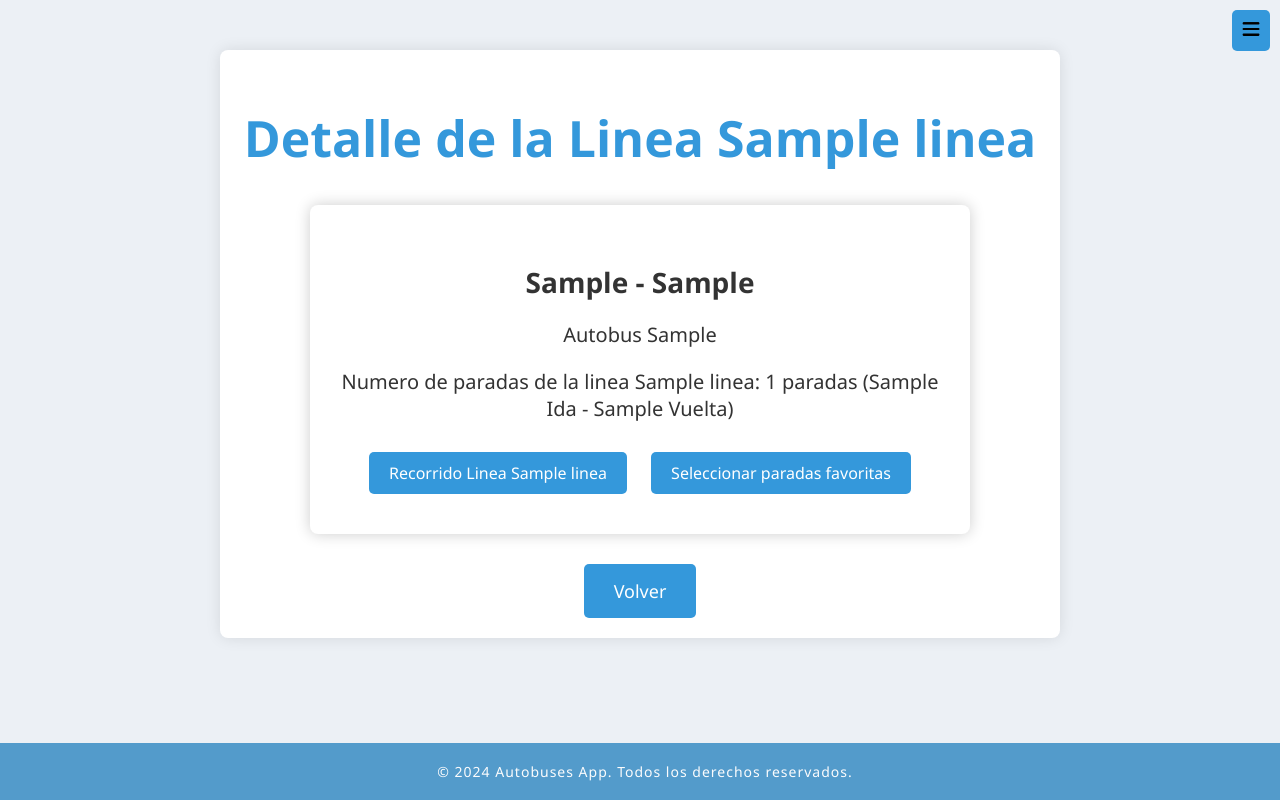
After one commit to nachodorado98/Flask-Autobuses, a Python web app: template python/src/templates/detalle_linea.html in a window 1280 px wide. The commit adds this page. Run offline with Jinja, Linux system fonts and the light colour scheme; the template is opened without the code that fills it: most values are stand-ins (such as "Sample title", 1, 10 or a date in 2020).

Commit message:
Creacion pagina detalle linea

```diff
--- a/python/src/__init__.py
+++ b/python/src/__init__.py
@@ -2,6 +2,7 @@ from flask import Flask
 
 from .blueprints.inicio import bp_inicio
 from .blueprints.anadir_linea import bp_anadir_linea
+from .blueprints.detalle_linea import bp_detalle_linea
 
 # Funcion para crear la instancia de la aplicacion
 def crear_app(configuracion:object)->Flask:
@@ -12,5 +13,6 @@ def crear_app(configuracion:object)->Flask:
 
 	app.register_blueprint(bp_inicio)
 	app.register_blueprint(bp_anadir_linea)
+	app.register_blueprint(bp_detalle_linea)
 
 	return app
--- a/python/src/static/css/main.css
+++ b/python/src/static/css/main.css
@@ -235,3 +235,67 @@ footer {
 .no-linea-button:hover {
     background-color: #2980b9;
 }
+
+/*---------------------------------------------DETALLE LINEA-------------------------------------------*/
+
+.tarjeta-detalle-autobus {
+    text-align: center;
+    margin: 30px auto;
+    max-width: 600px;
+    background-color: #ffffff;
+    padding: 30px;
+    border-radius: 8px;
+    box-shadow: 0 0 15px rgba(0, 0, 0, 0.2);
+}
+
+.tarjeta-detalle-autobus h3 {
+    font-size: 28px;
+    color: #333;
+    margin-bottom: 10px;
+}
+
+.tarjeta-detalle-autobus p {
+    font-size: 20px;
+    color: #333;
+    margin-bottom: 20px;
+}
+
+.tarjeta-detalle-autobus a {
+    display: inline-block;
+    margin: 10px;
+    padding: 10px 20px;
+    background-color: #3498db;
+    color: #fff;
+    text-decoration: none;
+    border-radius: 5px;
+    font-size: 16px;
+    cursor: pointer;
+    transition: background-color 0.3s ease-in-out;
+}
+
+.tarjeta-detalle-autobus a:hover,
+.tarjeta-detalle-autobus a:hover {
+    background-color: #2980b9;
+}
+
+
+.contenedor-volver {
+    text-align: center;
+    margin-top: 20px;
+}
+
+.volver-button {
+    display: inline-block;
+    padding: 15px 30px;
+    background-color: #3498db;
+    color: #fff;
+    text-decoration: none;
+    border-radius: 5px;
+    font-size: 18px;
+    cursor: pointer;
+    transition: background-color 0.3s ease-in-out;
+}
+
+.volver-button:hover {
+    background-color: #2980b9;
+}
--- /dev/null
+++ b/python/src/templates/detalle_linea.html
@@ -0,0 +1,24 @@
+{% extends 'inicio.html' %}
+
+{% block titulo %}
+
+<h1>Detalle de la Linea {{ linea }}</h1>
+
+{% endblock titulo %}
+
+{% block principal %}
+
+<div class="tarjeta-detalle-autobus">
+    <h3>{{ inicio_linea }} - {{ fin_linea }}</h3>
+    <p>Autobus {{ tipo_linea }}</p>
+    <p>Numero de paradas de la linea {{ linea }}: {{ total_paradas }} paradas ({{ paradas_ida }} Ida - {{ paradas_vuelta }} Vuelta)</p>
+    <a href="#">Recorrido Linea {{ linea }}</a>
+    <a href="#">Seleccionar paradas favoritas</a>
+</div>
+
+
+<div class="contenedor-volver">
+    <a href="/" class="volver-button">Volver</a>
+</div>
+
+{% endblock principal %}
--- a/python/src/templates/inicio.html
+++ b/python/src/templates/inicio.html
@@ -35,7 +35,7 @@
                 <div class="tarjetas-autobuses-wrapper">
 
                     {% for linea in lineas %}
-                        <div class="tarjeta-autobus">
+                        <div class="tarjeta-autobus" onclick="window.location.href='/detalle_linea/{{ linea[0] }}'">
                             <h3>Linea {{ linea[1] }}</h3>
                             <p>{{ linea[2] }} - {{ linea[3] }}</p>
                         </div>
```
Also changed, not shown: python/src/blueprints/detalle_linea.py (added, +33 -0 lines), python/src/database/conexion.py (+33 -0 lines), python/tests/testapp/test_detalle_linea.py (added, +30 -0 lines), python/tests/testdatabase/test_tablas.py (+73 -0 lines).
